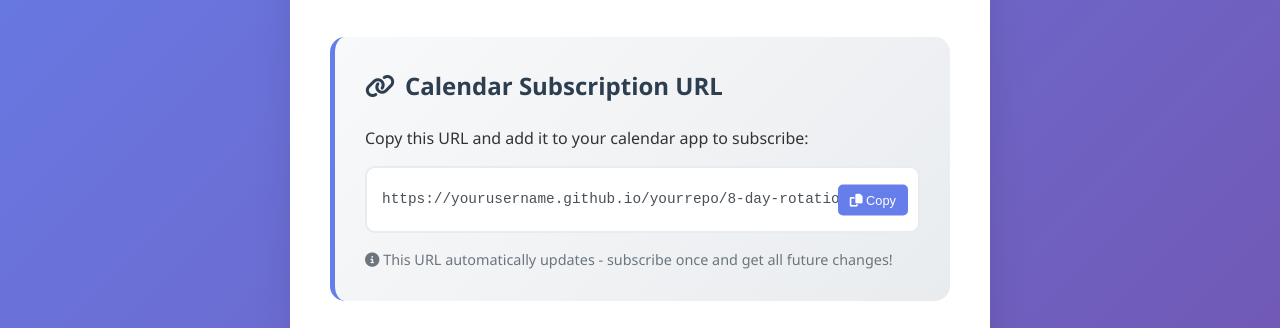
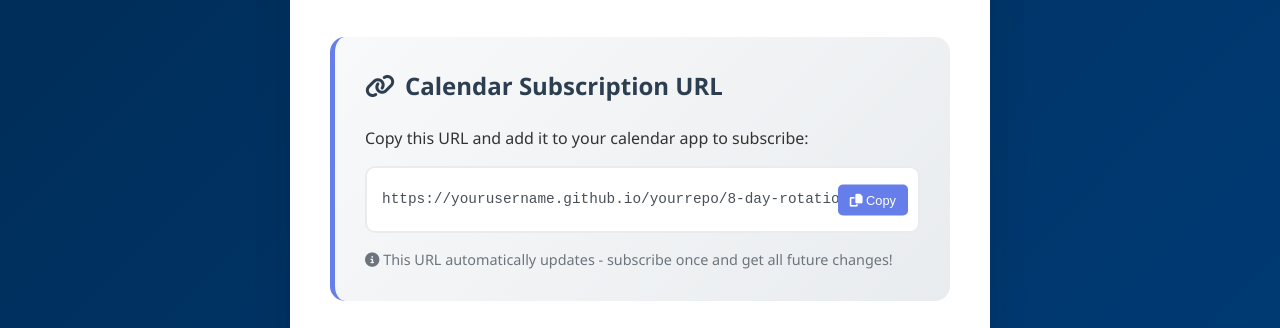
Before and after one commit to songdo-technology/songdo-technology.github.io, a plain HTML site: page index.html in a window 1280 px wide. Shown: the part 329-657 px from the top of the page. Drawn offline with Linux system fonts and the light colour scheme.

Commit message:
Update index.html
Change background colour

```diff
--- a/index.html
+++ b/index.html
@@ -16,7 +16,7 @@
             font-family: 'Segoe UI', Tahoma, Geneva, Verdana, sans-serif;
             line-height: 1.6;
             color: #333;
-            background: linear-gradient(135deg, #667eea 0%, #764ba2 100%);
+            background: linear-gradient(135deg, #002B54 0%, #004080 100%);
             min-height: 100vh;
             display: flex;
             align-items: center;
```
